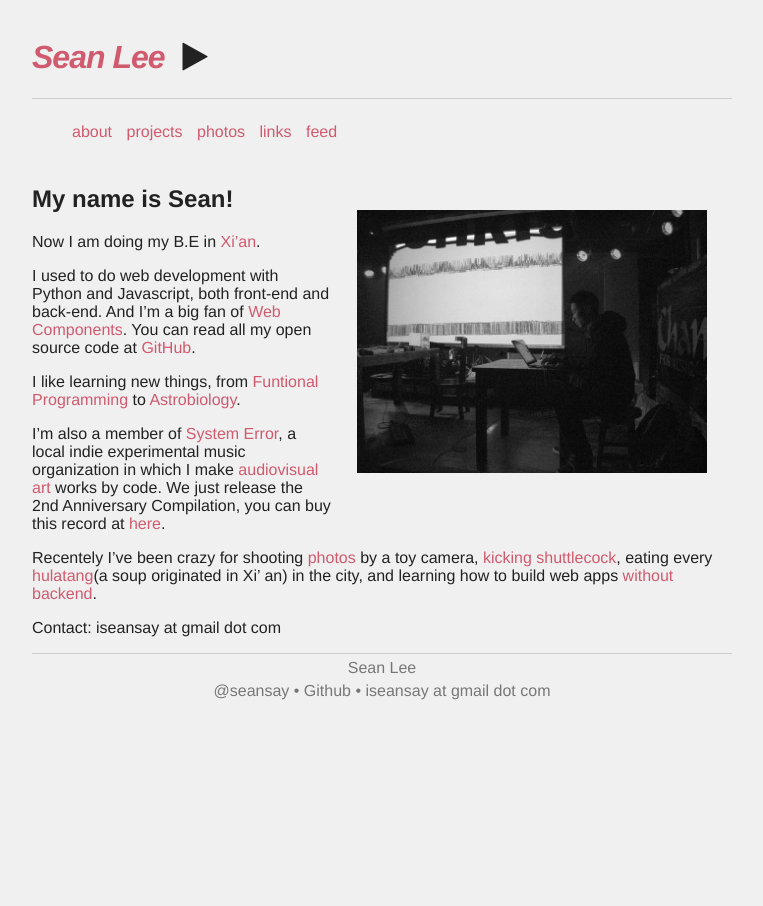
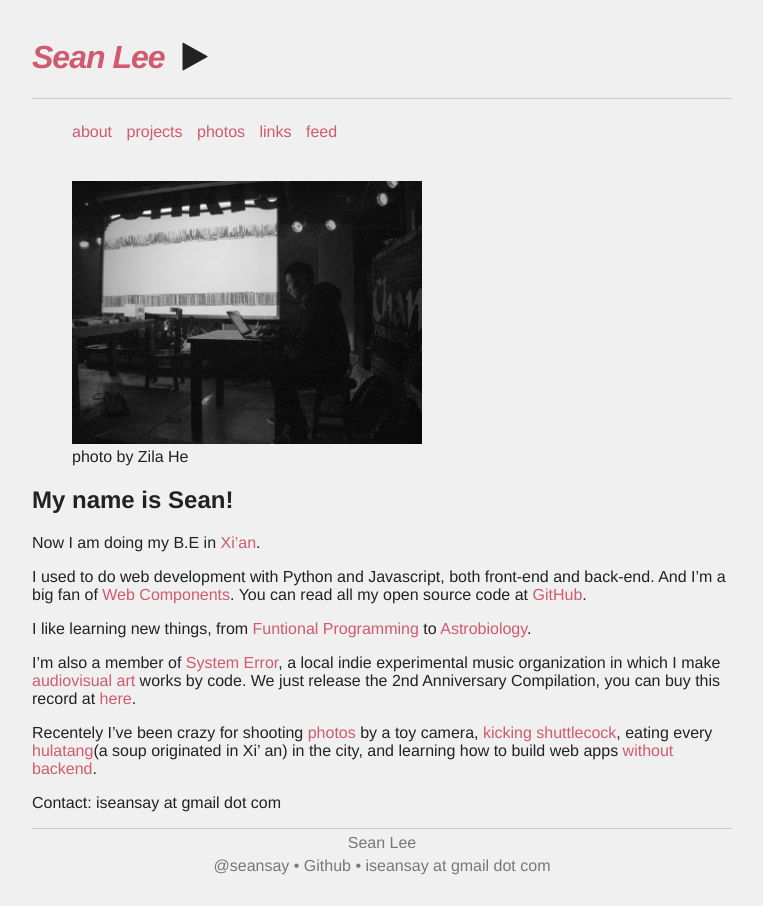
Before and after one commit to lisongx/notimportant.org, a Jekyll site: the page built from index.md, in a window 1280 px wide. Shown: the whole page, without its empty margins (258-1021 px from the left). Built offline with Jekyll 4.4.1, drawn with Linux system fonts in a browser that asks for light colours; nearby versions of some CDN libraries; some web fonts are replaced.

Commit message:
photo credit

```diff
--- a/_includes/intro.md
+++ b/_includes/intro.md
@@ -1,4 +1,7 @@
-<img src="/img/sean2.jpg" alt="me, by Zila" width="350" style="float:right;margin:25px"/>
+<figure class="me">
+    <img src="/img/sean2.jpg" alt="Sean Lee" width="350"/>
+    <figcaption>photo by Zila He</figcaption>
+</figure>
 
 ## My name is Sean!
 
```
